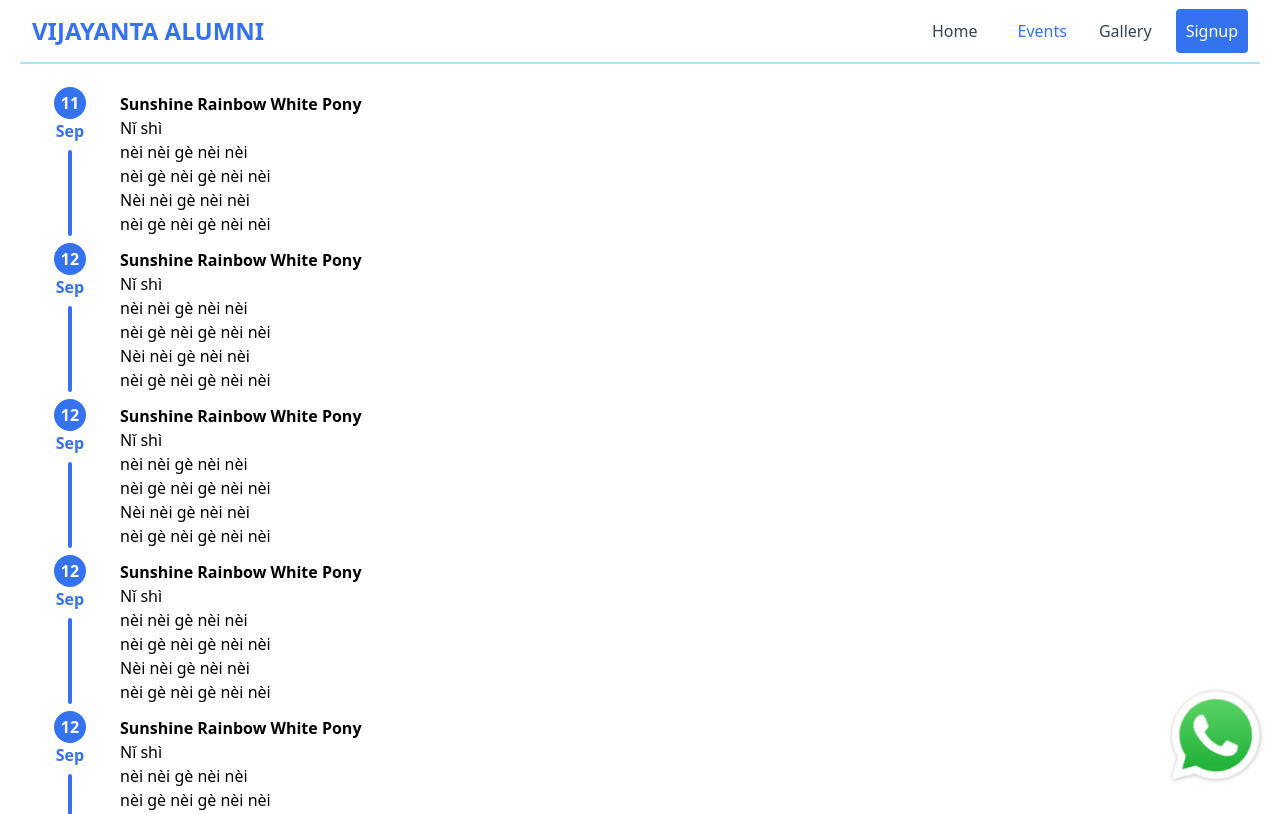
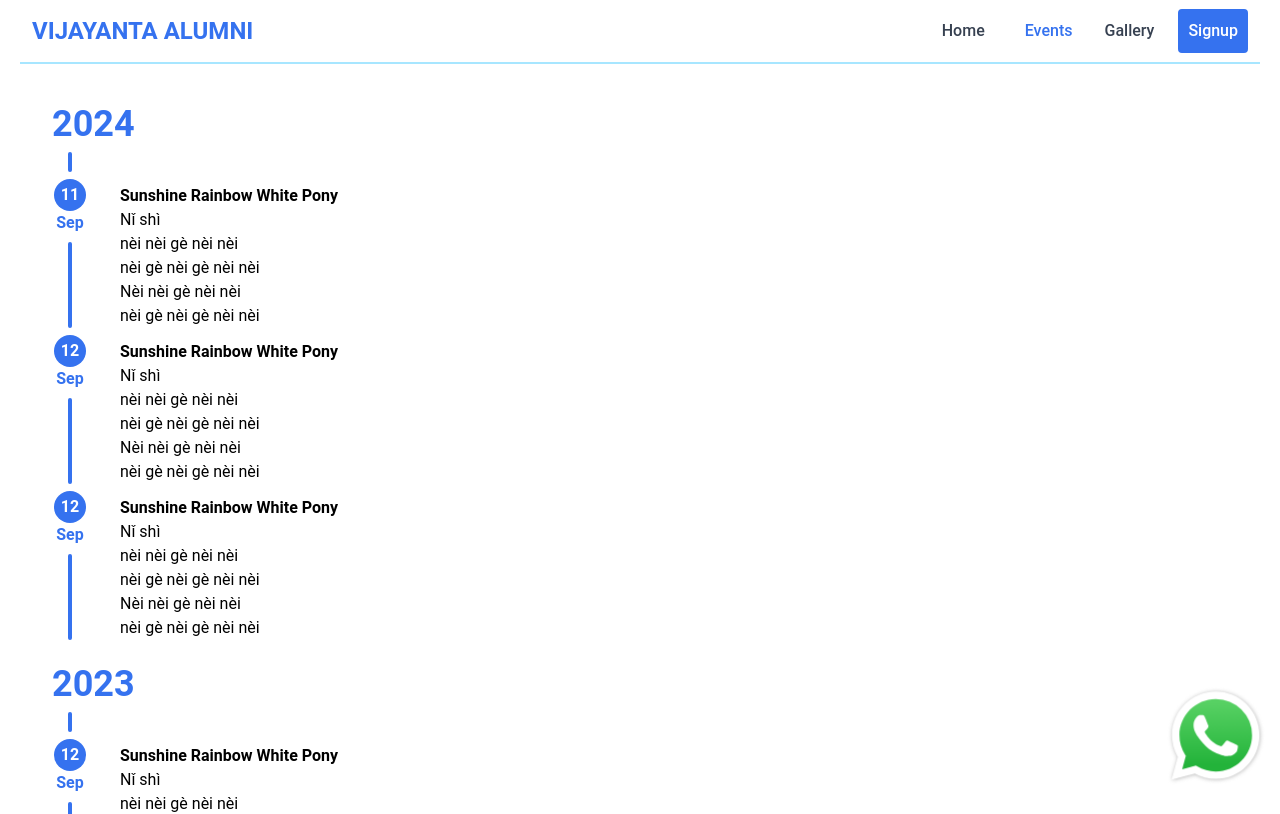
Before and after one commit to LalithAdithyanSuresh/VijayantaAlumni, a React (Vite) app: page /events in a window 1280 px wide. Shown: the top 814 px of the page. Built offline with nearby package versions, Linux system fonts and the light colour scheme.

Commit message:
I cheesed it 😂

```diff
--- a/src/components/Events.jsx
+++ b/src/components/Events.jsx
@@ -1,9 +1,14 @@
-import React from 'react'
+import React, { useState } from 'react'
 import EventCard from './EventCard'
+import YearCard from './YearCard'
+import TimelineBuffer from './TimelineBuffer'
 
 const Events = () => {
+    const [showYear,setYear] = useState(2024)
   return (
     <div className='mt-20'>
+        <YearCard year={2024}/>
+        <TimelineBuffer />
         <EventCard date={'11'} month={'Sep'} header={'Sunshine Rainbow White Pony'}>
             Nǐ shì <br></br>
             nèi nèi gè nèi nèi <br></br>
@@ -25,6 +30,8 @@ const Events = () => {
             Nèi nèi gè nèi nèi <br></br>
             nèi gè nèi gè nèi nèi
         </EventCard>
+        <YearCard year={2023}/>
+        <TimelineBuffer />
         <EventCard date={'12'} month={'Sep'} header={'Sunshine Rainbow White Pony'}>
             Nǐ shì <br></br>
             nèi nèi gè nèi nèi <br></br>
--- a/src/components/Navbar.jsx
+++ b/src/components/Navbar.jsx
@@ -17,7 +17,7 @@ function Navbar(){
     return(
         <>
         <div className="fixed top-0 left-0 w-screen flex justify-center" id="navbar">
-            <div className="flex justify-between h-16 px-3 m-auto max-w-[1240px] items-center border-b-[#A7E6FF] border-b-2 backdrop-blur-sm w-full">
+            <div className="flex justify-between h-16 px-3 m-auto max-w-[1240px] items-center border-b-[#A7E6FF] border-b-2 bg-white w-full"> {/*temporarily removed  backdrop-blur-sm */}
                 <div className="flex items-center">
                     <NavLink to={'/'} className="flex-shrink-0 text-2xl font-bold text-[#3572EF] ">
                         VIJAYANTA ALUMNI
--- /dev/null
+++ b/src/components/TimelineBuffer.jsx
@@ -0,0 +1,18 @@
+import React from 'react'
+
+const TimelineBuffer = () => {
+  return (
+    <div className='m-auto max-w-[1240px] items-center'>
+        <div className={`w-[100px] h-[20px]`}>
+
+            <div className='flex items-center justify-center h-full w-full'>
+                <div className='h-full w-1 rounded-md bg-[#3572EF]'>
+
+                </div>
+            </div>
+        </div>
+    </div>
+  )
+}
+
+export default TimelineBuffer
--- /dev/null
+++ b/src/components/YearCard.jsx
@@ -0,0 +1,13 @@
+import React from 'react';
+
+const YearCard = ({ year }) => {
+    return (
+        <div className='sticky top-16 m-auto max-w-[1240px] h-16 bg-white flex items-end mb-2 '>
+            <div className='ml-8 font-sans font-bold text-4xl text-[#3572EF]'>
+                {year}
+            </div>
+        </div>
+    );
+}
+
+export default YearCard;
--- a/tailwind.config.js
+++ b/tailwind.config.js
@@ -6,6 +6,9 @@ export default {
   ],
   theme: {
     extend: {
+      fontFamily: {
+        sans: ['Roboto', 'sans-serif'],
+      },
       animation: {
         'PulseSize': 'zoomInOut 2s linear infinite',
       },
```
